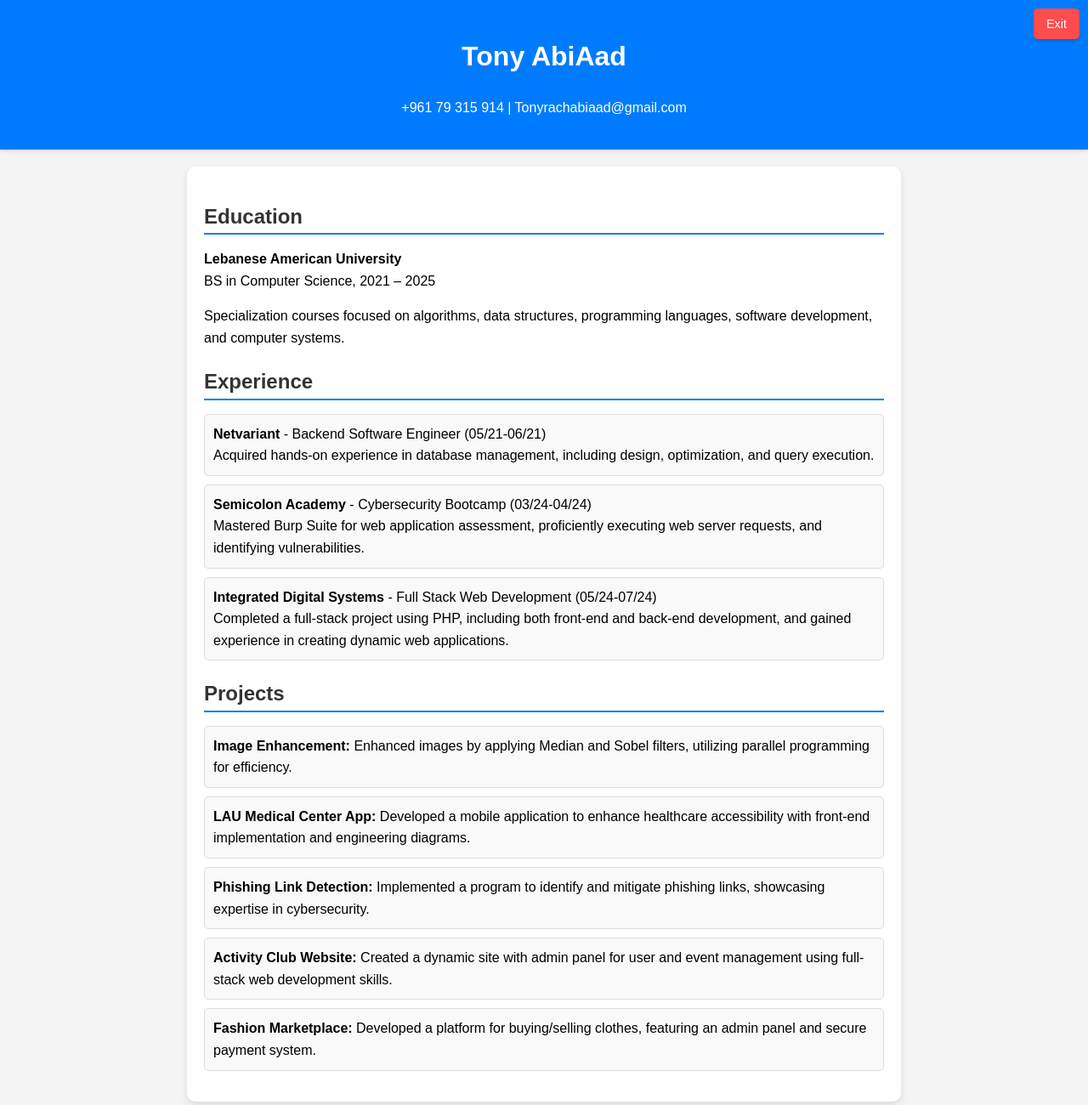
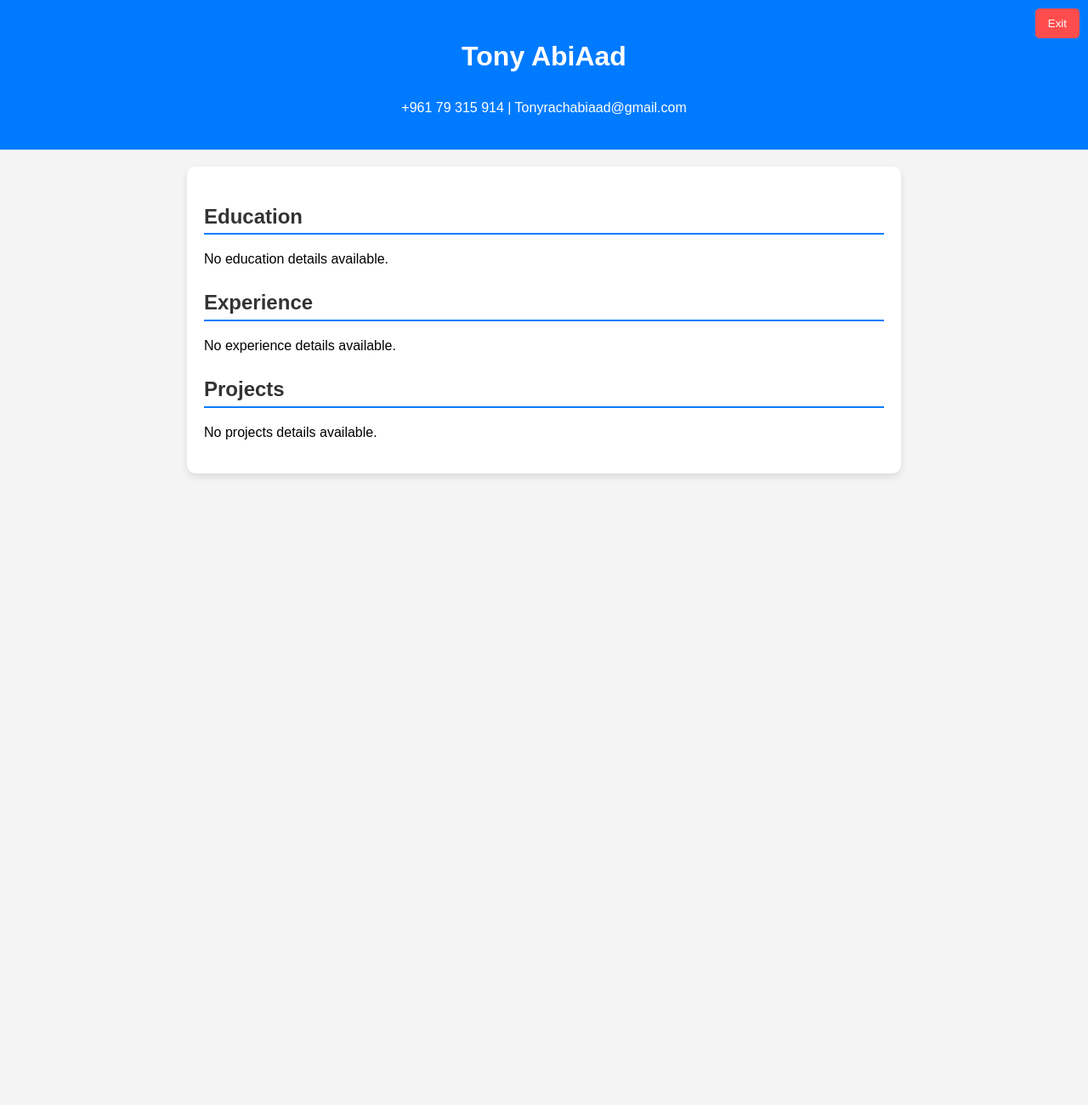
Before and after one commit to Toewny/mywebsite, a plain HTML site: page portfolio.html in a window 1280 px wide. Shown: the whole page at 85% size. After the commit the page ends 800 px from the top, so only its background shows below. Drawn offline with Linux system fonts and the light colour scheme.

Commit message:
portfolio.html

```diff
--- a/portfolio.html
+++ b/portfolio.html
@@ -25,10 +25,6 @@
       color: white;
       padding: 20px 0;
       text-align: center;
-      position: sticky;
-      top: 0;
-      z-index: 1000;
-      box-shadow: 0 2px 4px rgba(0, 0, 0, 0.1);
     }
 
     .exit-button {
@@ -41,8 +37,6 @@
       padding: 10px 15px;
       border-radius: 5px;
       cursor: pointer;
-      font-size: 0.9rem;
-      box-shadow: 0 2px 4px rgba(0, 0, 0, 0.2);
     }
 
     .exit-button:hover {
@@ -88,43 +82,20 @@
 
   <div class="container">
     <h2>Education</h2>
-    <p><strong>Lebanese American University</strong><br>BS in Computer Science, 2021 – 2025</p>
-    <p>Specialization courses focused on algorithms, data structures, programming languages, software development, and computer systems.</p>
+    <p id="education"></p>
 
     <h2>Experience</h2>
-    <ul>
-      <li>
-        <strong>Netvariant</strong> - Backend Software Engineer (05/21-06/21)<br>
-        Acquired hands-on experience in database management, including design, optimization, and query execution.
-      </li>
-      <li>
-        <strong>Semicolon Academy</strong> - Cybersecurity Bootcamp (03/24-04/24)<br>
-        Mastered Burp Suite for web application assessment, proficiently executing web server requests, and identifying vulnerabilities.
-      </li>
-      <li>
-        <strong>Integrated Digital Systems</strong> - Full Stack Web Development (05/24-07/24)<br>
-        Completed a full-stack project using PHP, including both front-end and back-end development, and gained experience in creating dynamic web applications.
-      </li>
-    </ul>
+    <p id="experience"></p>
 
     <h2>Projects</h2>
-    <ul>
-      <li>
-        <strong>Image Enhancement:</strong> Enhanced images by applying Median and Sobel filters, utilizing parallel programming for efficiency.
-      </li>
-      <li>
-        <strong>LAU Medical Center App:</strong> Developed a mobile application to enhance healthcare accessibility with front-end implementation and engineering diagrams.
-      </li>
-      <li>
-        <strong>Phishing Link Detection:</strong> Implemented a program to identify and mitigate phishing links, showcasing expertise in cybersecurity.
-      </li>
-      <li>
-        <strong>Activity Club Website:</strong> Created a dynamic site with admin panel for user and event management using full-stack web development skills.
-      </li>
-      <li>
-        <strong>Fashion Marketplace:</strong> Developed a platform for buying/selling clothes, featuring an admin panel and secure payment system.
-      </li>
-    </ul>
+    <p id="projects"></p>
   </div>
+
+  <script>
+    // Load data from localStorage and display it
+    document.getElementById('education').innerText = localStorage.getItem('education') || 'No education details available.';
+    document.getElementById('experience').innerText = localStorage.getItem('experience') || 'No experience details available.';
+    document.getElementById('projects').innerText = localStorage.getItem('projects') || 'No projects details available.';
+  </script>
 </body>
 </html>
```
